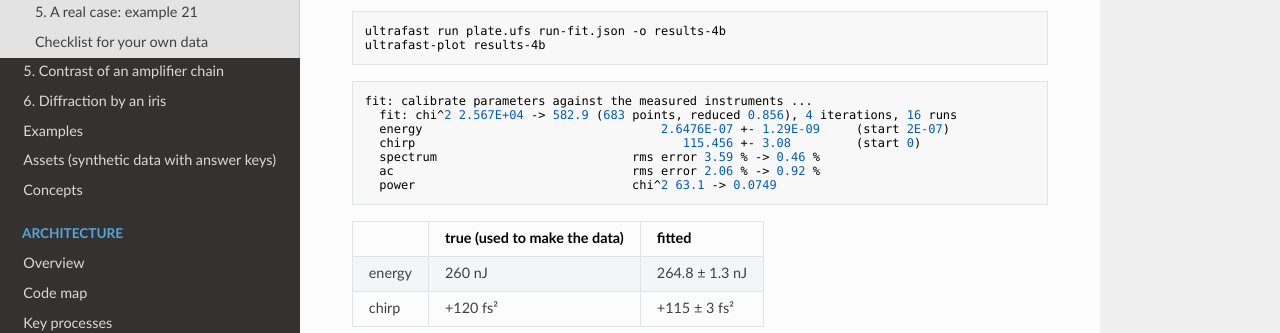
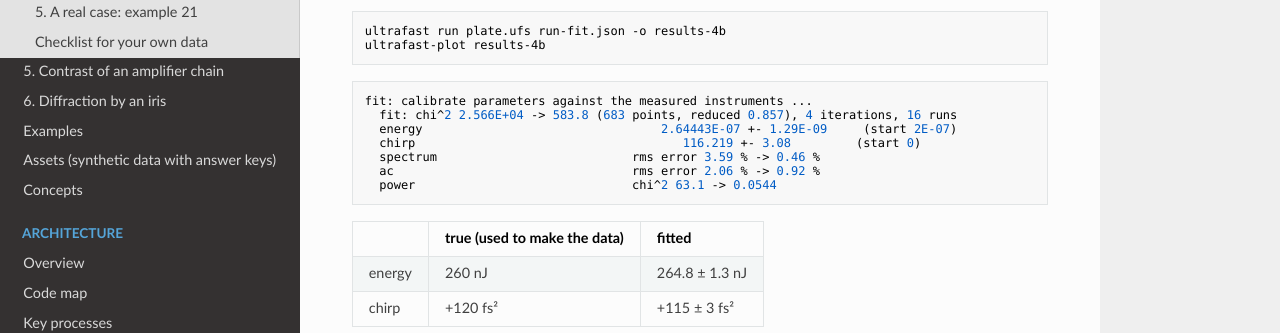
Before and after one commit to JosephCodemard/UltrafastEngine, an MkDocs documentation site: the page built from docs/tutorials/04-measured-data.md, in a window 1280 px wide and 900 px high, scrolled down 2343 px. Shown: the part 152-485 px from the top of the window. Built offline with MkDocs 1.6.1, drawn with Linux system fonts in a browser that asks for light colours; nearby versions of some CDN libraries.

Commit message:
Tutorials 03 and 04: quoted numbers after the Raman kernel fix
Co-Authored-By: Claude Sonnet 5.5 <noreply@anthropic.com>

````diff
--- a/docs/tutorials/04-measured-data.md
+++ b/docs/tutorials/04-measured-data.md
@@ -119,12 +119,12 @@ ultrafast-plot results-4b
 
 ```
 fit: calibrate parameters against the measured instruments ...
-  fit: chi^2 2.567E+04 -> 582.9 (683 points, reduced 0.856), 4 iterations, 16 runs
-  energy                                 2.6476E-07 +- 1.29E-09     (start 2E-07)
-  chirp                                     115.456 +- 3.08         (start 0)
+  fit: chi^2 2.566E+04 -> 583.8 (683 points, reduced 0.857), 4 iterations, 16 runs
+  energy                                 2.64443E-07 +- 1.29E-09     (start 2E-07)
+  chirp                                     116.219 +- 3.08         (start 0)
   spectrum                           rms error 3.59 % -> 0.46 %
   ac                                 rms error 2.06 % -> 0.92 %
-  power                              chi^2 63.1 -> 0.0749
+  power                              chi^2 63.1 -> 0.0544
 ```
 
 | | true (used to make the data) | fitted |
````
Also changed, not shown: docs/tutorials/03-larger-systems.md (+1 -1 lines).
